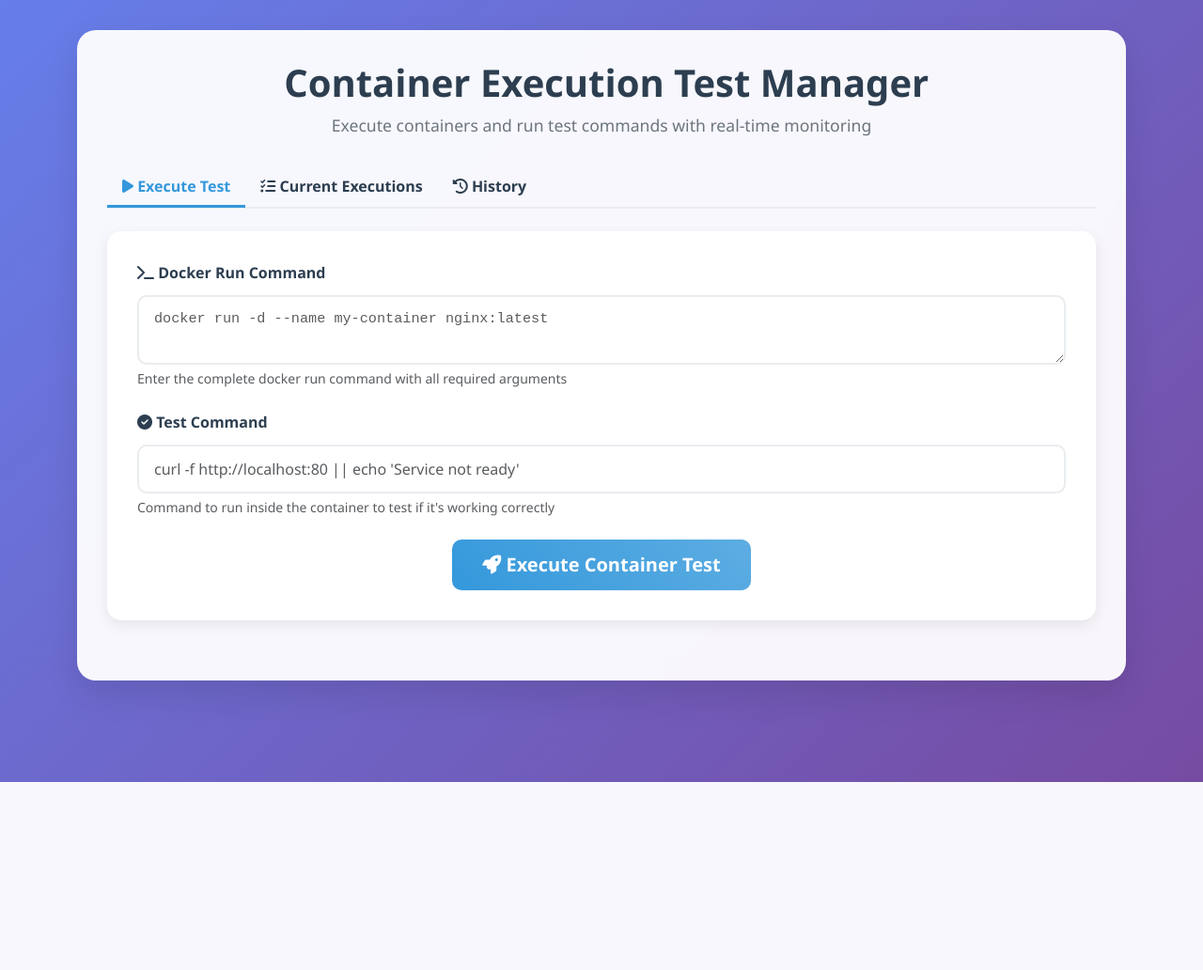
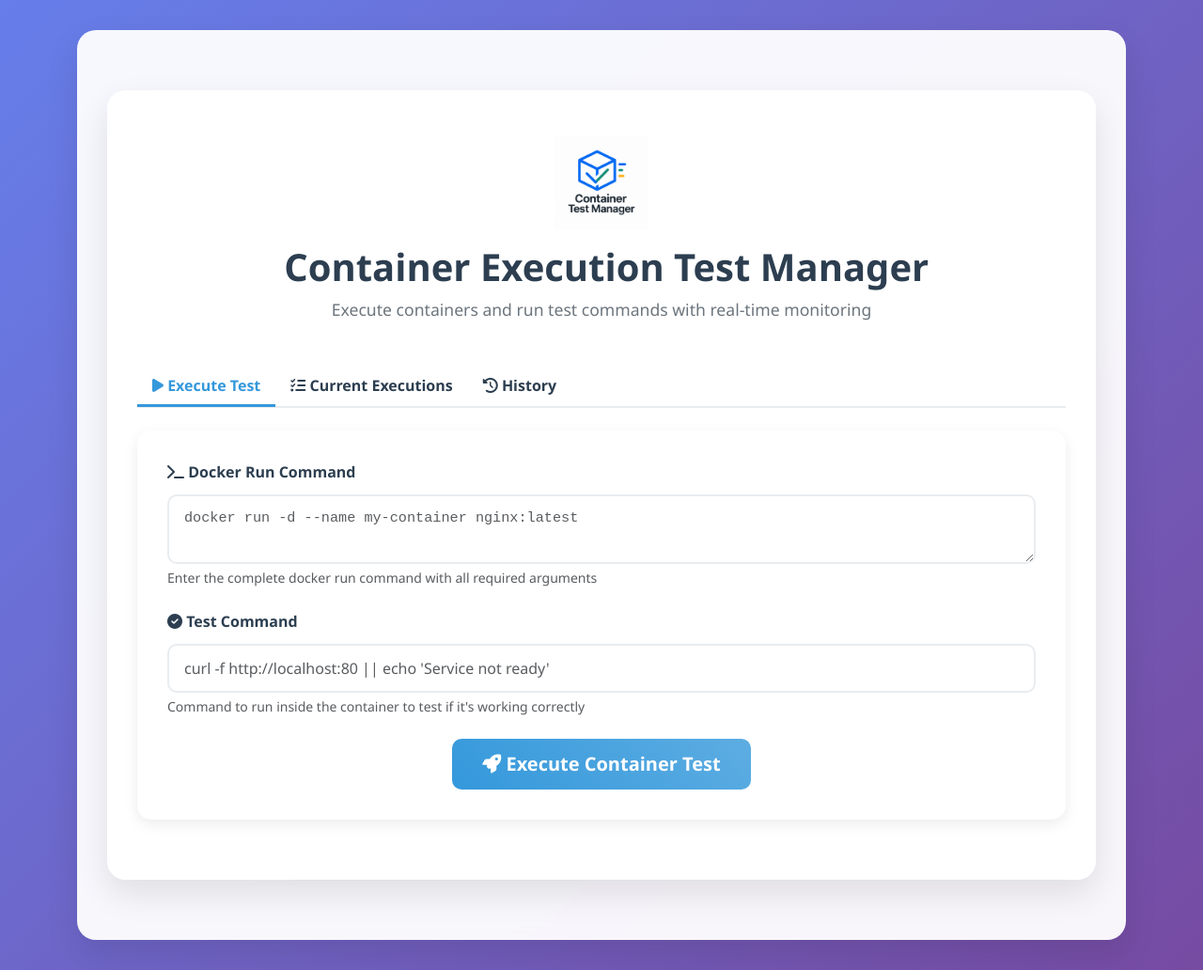
Before and after one commit to kognitionlab/container-ex, a Flask app: page / in a window 1280 px wide. Shown: the whole page at 94% size. Before the commit the page ends 832 px from the top, so only its background shows below. Run offline with Flask 3, Linux system fonts and the light colour scheme; some libraries are stand-ins or nearby versions.

Commit message:
refactor: reorganize static assets and improve base template
- Move assets to static directory for proper Flask serving\n- Update base template with proper favicon and logo handling\n- Improve template structure and styling

```diff
--- a/templates/base.html
+++ b/templates/base.html
@@ -3,7 +3,16 @@
 <head>
     <meta charset="UTF-8">
     <meta name="viewport" content="width=device-width, initial-scale=1.0">
-    <title>{% block title %}Podman Container Test Manager{% endblock %}</title>
+    <title>{% block title %}Container Execution Test Manager{% endblock %}</title>
+
+    <!-- Favicon and App Icons -->
+    <link rel="apple-touch-icon" sizes="180x180" href="{{ url_for('static', filename='assets/apple-touch-icon.png') }}">
+    <link rel="icon" type="image/png" sizes="32x32" href="{{ url_for('static', filename='assets/favicon-32x32.png') }}">
+    <link rel="icon" type="image/png" sizes="16x16" href="{{ url_for('static', filename='assets/favicon-16x16.png') }}">
+    <link rel="shortcut icon" href="{{ url_for('static', filename='assets/favicon.ico') }}">
+    <link rel="manifest" href="{{ url_for('static', filename='assets/site.webmanifest') }}">
+
+    <!-- Stylesheets -->
     <link href="https://cdnjs.cloudflare.com/ajax/libs/bootstrap/5.3.0/css/bootstrap.min.css" rel="stylesheet">
     <link href="https://cdnjs.cloudflare.com/ajax/libs/font-awesome/6.4.0/css/all.min.css" rel="stylesheet">
     <style>
@@ -34,6 +43,10 @@
             text-align: center;
             margin-bottom: 2rem;
             color: var(--primary-color);
+            display: flex;
+            flex-direction: column;
+            align-items: center;
+            justify-content: center;
         }
 
         .header h1 {
@@ -194,11 +207,22 @@
             font-size: 0.8rem;
             padding: 0.4rem 0.8rem;
         }
+
+        .header-logo {
+            max-height: 100px;
+            margin-bottom: 1rem;
+            margin-top: 1rem;
+            margin-left: 1rem;
+            margin-right: 1rem;
+        }
+
     </style>
 </head>
 <body>
     <div class="container">
-        {% block content %}{% endblock %}
+        <div class="main-container">
+            {% block content %}{% endblock %}
+        </div>
     </div>
 
     <script src="https://cdnjs.cloudflare.com/ajax/libs/bootstrap/5.3.0/js/bootstrap.bundle.min.js"></script>
--- a/templates/index.html
+++ b/templates/index.html
@@ -3,6 +3,7 @@
 {% block content %}
 <div class="main-container">
     <div class="header">
+        <img src="{{ url_for('static', filename='assets/container-ex-logo-white-bg.png') }}" alt="Container Ex Logo" class="header-logo">
         <h1><i class="fas fa-container"></i> Container Execution Test Manager</h1>
         <p>Execute containers and run test commands with real-time monitoring</p>
     </div>
```
Also changed, not shown: static/assets/android-chrome-192x192.png (added), static/assets/android-chrome-512x512.png (added), static/assets/apple-touch-icon.png (added), static/assets/container-ex-logo-white-bg.png (added), static/assets/container-ex-logo-without-text.png (added), static/assets/favicon-16x16.png (added), static/assets/favicon-32x32.png (added), static/assets/favicon.ico (added), static/assets/site.webmanifest (added).
